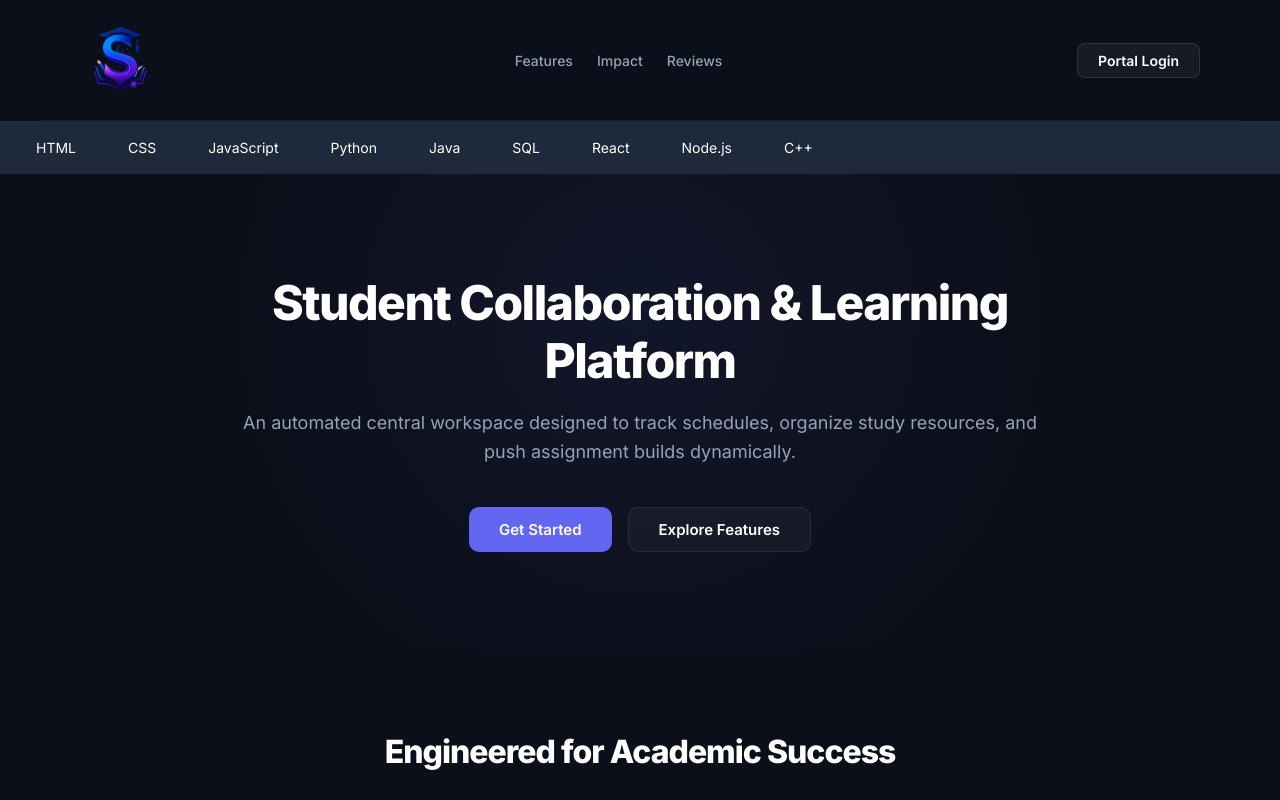
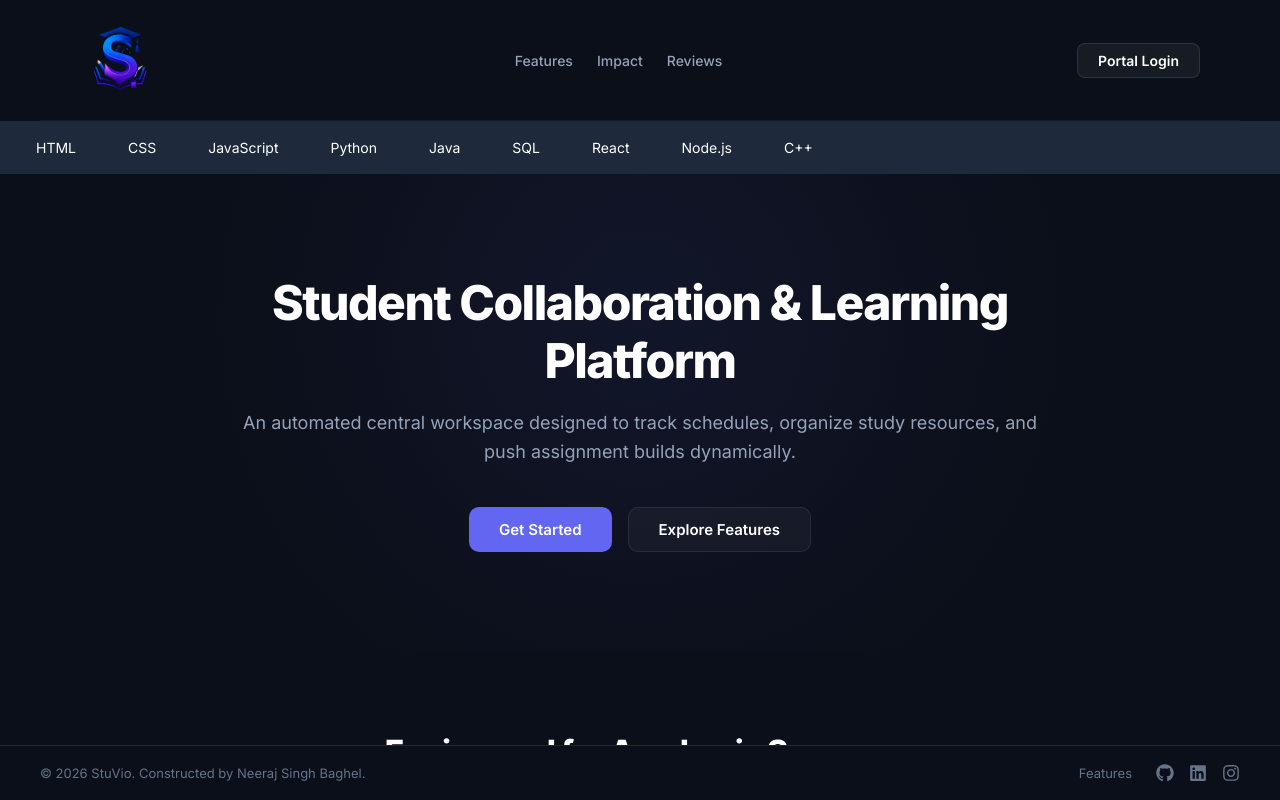
Before and after one commit to itsneeraj065/StuVio-Project, a React (Vite) app in the folder frontend/: page / in a window 1280 px wide. Shown: the top 800 px of the page. Built offline with nearby package versions, Linux system fonts and the light colour scheme.

Commit message:
locked footer

```diff
--- a/frontend/src/pages/LandingPage.jsx
+++ b/frontend/src/pages/LandingPage.jsx
@@ -28,7 +28,6 @@ function LandingPage() {
   return (
     <div style={styles.container}>
 
-
       {/* PUBLIC HEADER NAVBAR */}
       <header style={styles.navbar}>
         <div style={styles.logo}>
@@ -42,14 +41,14 @@ function LandingPage() {
         </nav>
 
         <button onClick={() => navigate("/login")} style={styles.loginBtn}>Portal Login</button>
+      </header>
 
-</header>
       <nav style={styles.scrollNav}>
         {["HTML", "CSS", "JavaScript", "Python", "Java", "SQL", "React", "Node.js", "C++"].map((item) => (
           <span
             key={item}
             style={styles.navItem}
-    onMouseEnter={(e) => e.target.style.backgroundColor = "#6366f1"} // Your primary color
+            onMouseEnter={(e) => e.target.style.backgroundColor = "#6366f1"}
             onMouseLeave={(e) => e.target.style.backgroundColor = "transparent"}
           >
             {item}
@@ -131,17 +130,14 @@ function LandingPage() {
         </div>
       </section>
 
-      {/* FOOTER */}
+      {/* FOOTER (PERMANENTLY LOCKED AT BOTTOM) */}
       <footer style={styles.footer}>
         <div style={styles.footerRow}>
-    {/* Left side stays as requested */}
           <div>© {new Date().getFullYear()} StuVio. Constructed by Neeraj Singh Baghel.</div>
 
-    {/* Right side now includes both Links and Social Icons */}
           <div style={styles.footerLinks}>
             <a href="#features" style={styles.footerLink}>Features</a>
 
-      {/* SOCIAL MEDIA ICONS */}
             <div style={{ display: 'flex', gap: '15px', alignItems: 'center' }}>
               <a href="https://github.com/your-profile" target="_blank" rel="noreferrer" style={styles.socialLink}>
                 <FaGithub />
@@ -165,10 +161,12 @@ const styles = {
   container: {
     backgroundColor: "#0b0f19",
     color: "#cbd5e1",
-    minHeight: "100vh"
+    minHeight: "100vh",
+    paddingBottom: "80px" // Adds spacing at bottom so page content isn't blocked by fixed footer
   },
   navbar: {
     display: "flex",
+    justifyInContent: "space-between",
     justifyContent: "space-between",
     alignItems: "center",
     padding: "20px 40px",
@@ -180,7 +178,6 @@ const styles = {
     display: "flex",
     alignItems: "center",
     cursor: "pointer"
-
   },
   navLinks: {
     display: "flex",
@@ -367,8 +364,14 @@ const styles = {
     letterSpacing: "-0.5px"
   },
   footer: {
-    borderTop: "1px solid rgba(255, 255, 255, 0.05)",
-    padding: "30px 40px"
+    position: "fixed",      // Locks footer to the viewport
+    bottom: 0,              // Pins to screen bottom
+    left: 0,
+    right: 0,
+    zIndex: 1000,           // Keeps footer above other components
+    backgroundColor: "#0b0f19",
+    borderTop: "1px solid rgba(255, 255, 255, 0.1)",
+    padding: "18px 40px"
   },
   footerRow: {
     display: "flex",
@@ -383,14 +386,14 @@ const styles = {
   },
   footerLinks: {
     display: "flex",
-    gap: "24px"
+    gap: "24px",
+    alignItems: "center"
   },
   footerLink: {
     color: "#64748b",
     textDecoration: "none",
     transition: "color 0.2s"
-  } ,
-  // Add this inside your styles object:
+  },
   socialLink: {
     color: "#64748b",
     fontSize: "18px",
@@ -398,32 +401,26 @@ socialLink: {
     alignItems: "center",
     transition: "color 0.2s"
   },
-
-// You might also want to add a hover effect if you wish:
-// (Or just keep it as is, and the icons will match your existing color scheme)
   scrollNav: {
     display: "flex",
-    overflowX: "auto",      // This enables the scroll
+    overflowX: "auto",
     whiteSpace: "nowrap",
-    backgroundColor: "#1e293b", // Dark theme to match your app
+    backgroundColor: "#1e293b",
     padding: "10px 20px",
     gap: "20px",
-    scrollbarWidth: "none", // Hides the scrollbar on Firefox
-    // ADD THESE LINES TO ADJUST POSITION
-    marginTop: "0px", // Adjust this number (e.g., 20px, 40px) to move it lower
-    marginBottom: "0px", // Adds space between the bar and the content below
-    // Optional: Add a subtle shadow for better visibility
+    scrollbarWidth: "none",
+    marginTop: "0px",
+    marginBottom: "0px"
   },
   navItem: {
-    color: "#94a3b8",
     fontSize: "14px",
     textDecoration: "none",
     cursor: "pointer",
     padding: "8px 16px",
-    borderRadius: "6px",        // Rounds the corners of the fill
-    transition: "all 0.2s ease", // Makes the color change smooth
-    color: "#ffffff"    }        // Text color
-
+    borderRadius: "6px",
+    transition: "all 0.2s ease",
+    color: "#ffffff"
+  }
 };
 
 export default LandingPage;
```
Lines whose indentation alone changed are shown as unchanged.
